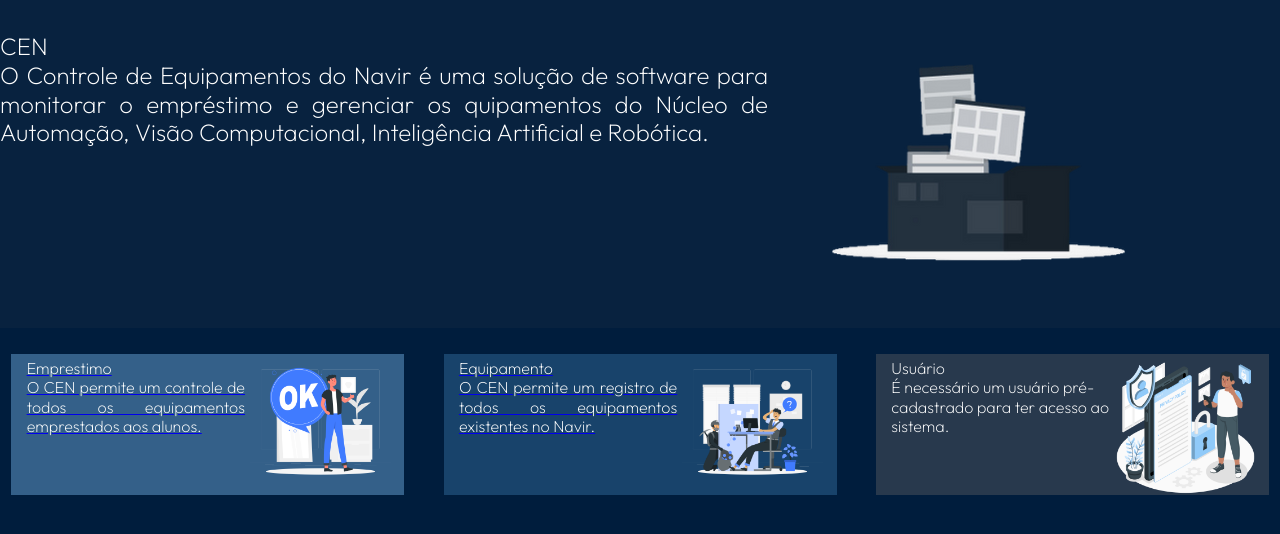
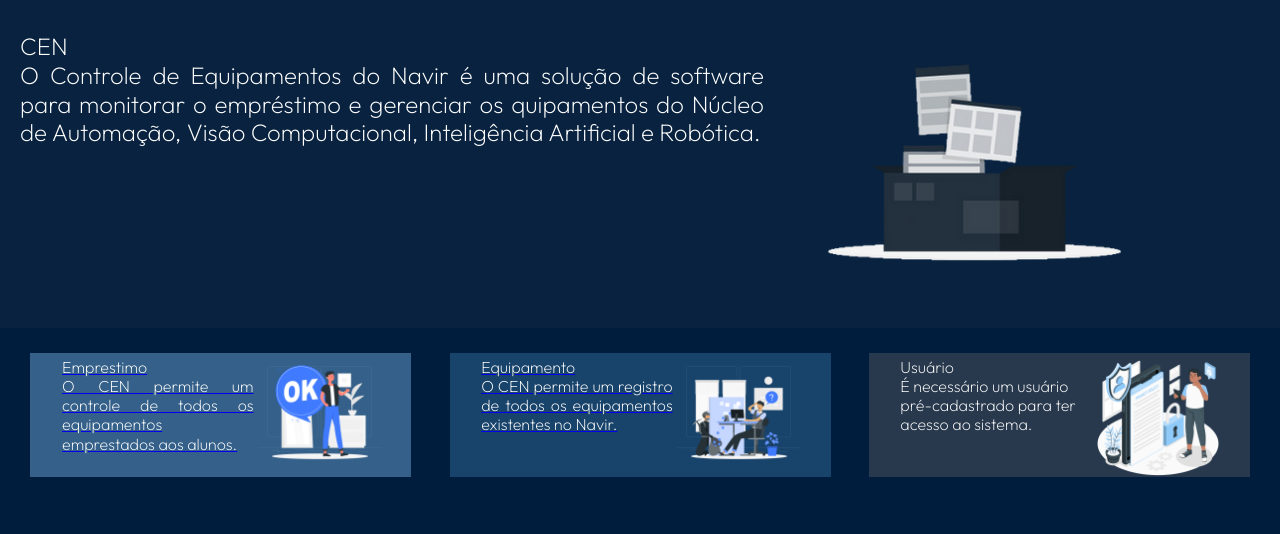
Before and after one commit to assuncaofelipe/CEN-Eng-Web-Django-II, a Django app: template app/templates/home.html in a window 1280 px wide. Shown: the part 112-646 px from the top of the page. Run offline with Django 4.2, Linux system fonts and the light colour scheme; the template is opened without the code that fills it, so the values that code supplies are empty.

Commit message:
estilização home

```diff
--- a/static/css/home.css
+++ b/static/css/home.css
@@ -1,6 +1,13 @@
 @import url("https://fonts.googleapis.com/css2?family=Outfit:wght@100;200&display=swap");
 
+.row {
+  padding-left: 20px;
+  padding-right: 20px;
+}
 
+::-webkit-scrollbar {
+  display: none;
+}
 
 h4 {
   text-align: justify;
```
